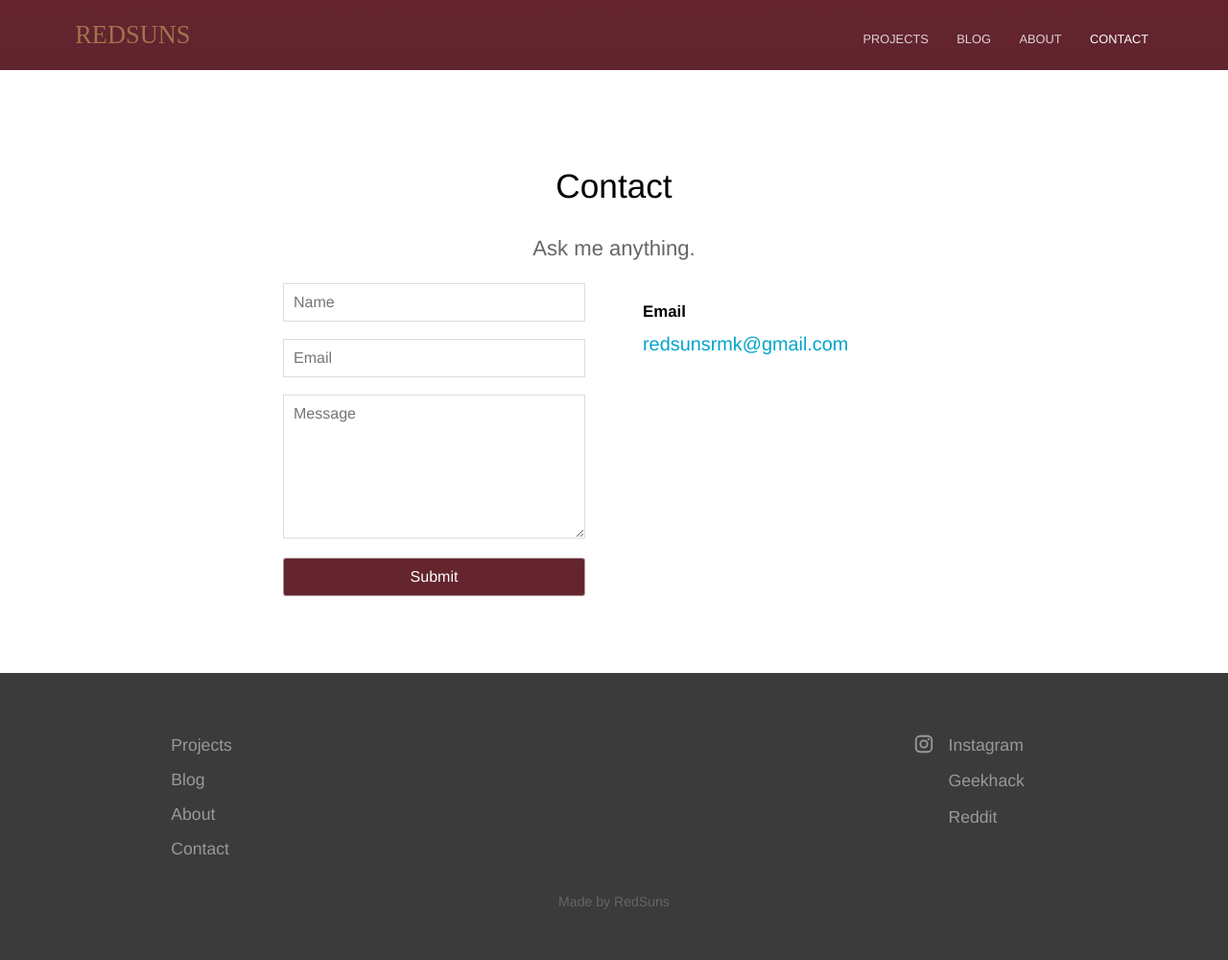
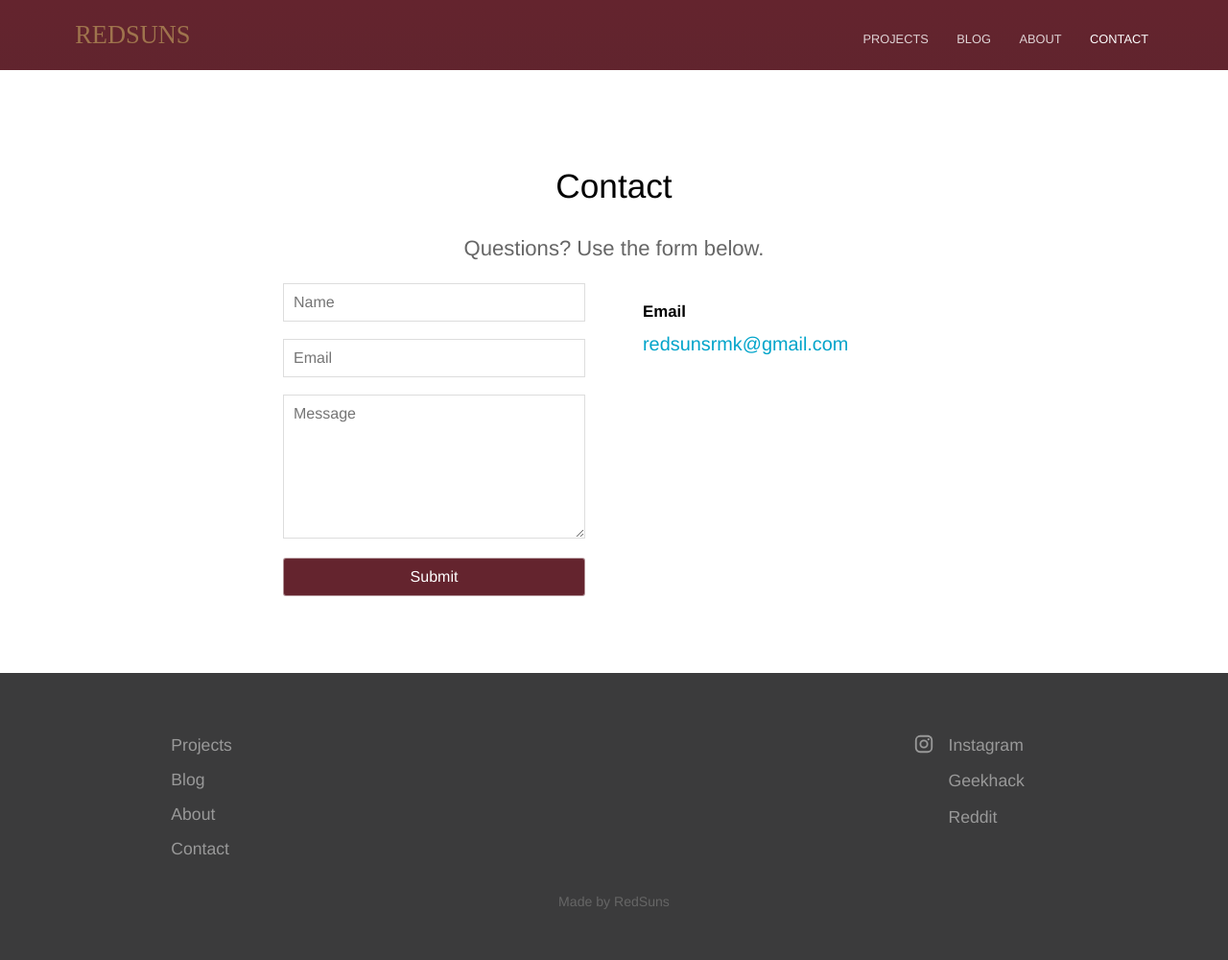
Before and after one commit to RedSunsRMK/redsunsrmk.github.io, a Jekyll site: the page built from contact.html, in a window 1280 px wide. Shown: the whole page at 96% size. Built offline with Jekyll 4.4.1, drawn with Linux system fonts in a browser that asks for light colours.

Commit message:
Update contact.html

```diff
--- a/contact.html
+++ b/contact.html
@@ -1,7 +1,7 @@
 ---
 title: Contact
 heading: Contact
-description: Ask me anything.
+description: Questions? Use the form below.
 ---
 
 <div class="contact-box">
```
